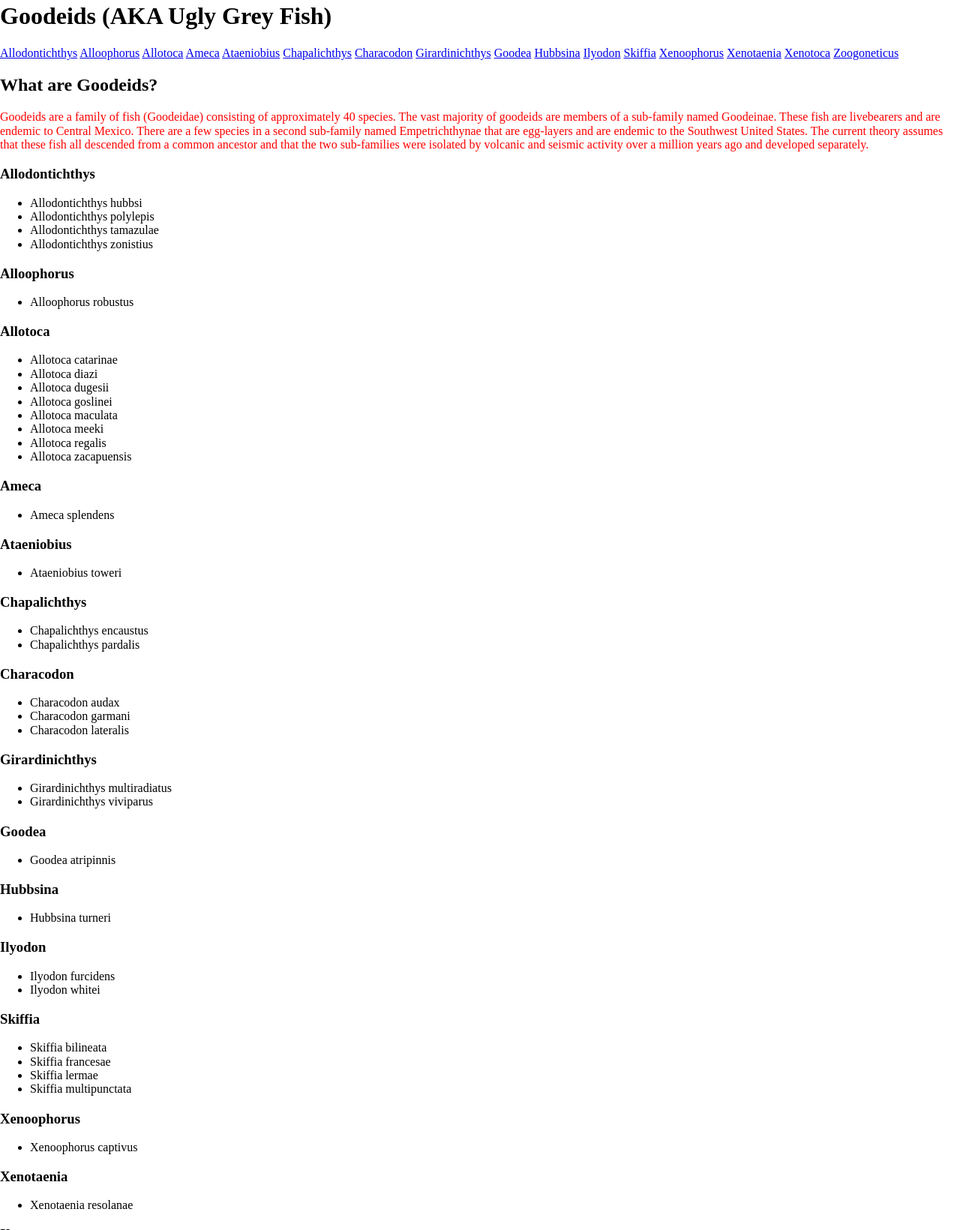
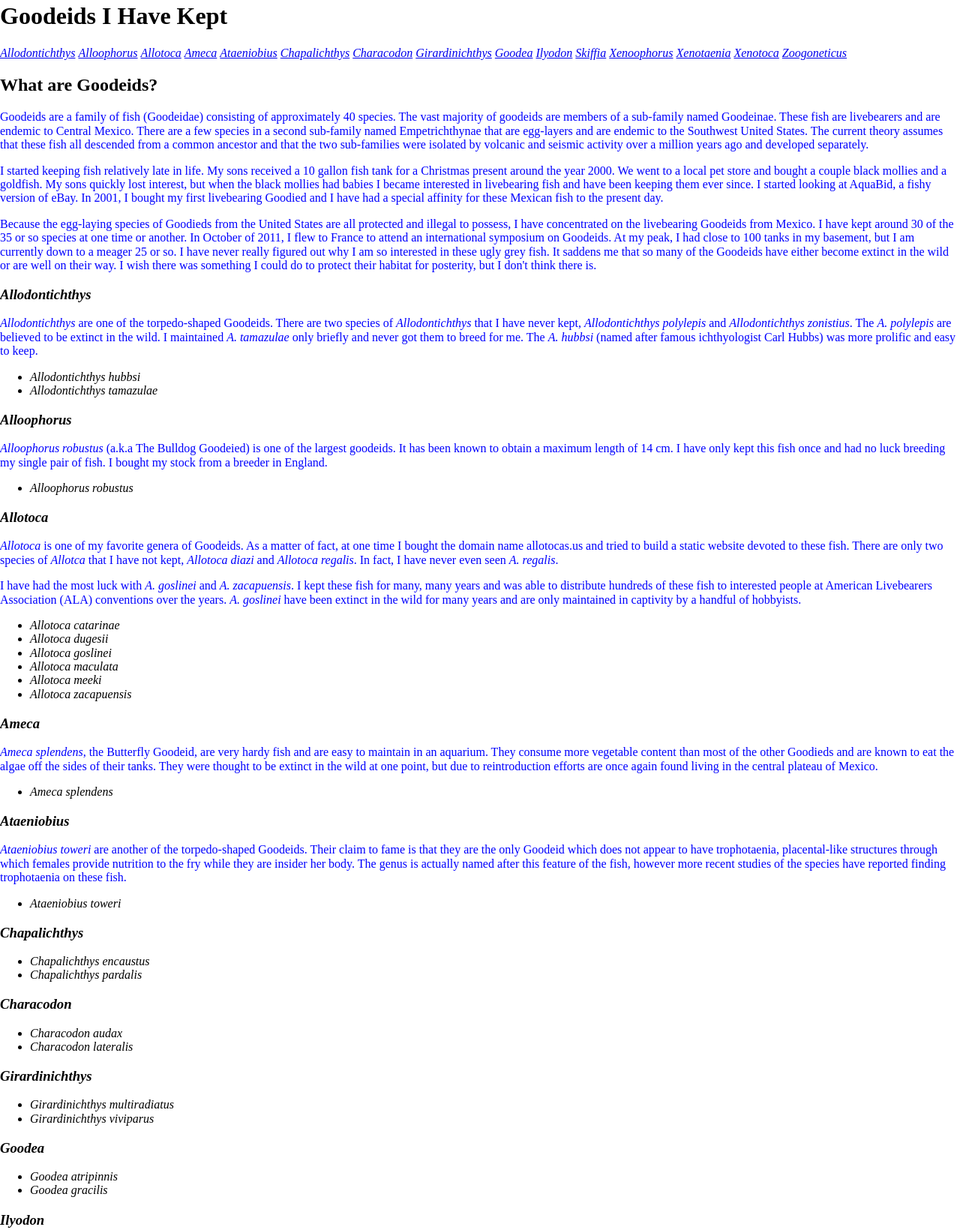
Before and after one commit to joelhealy/html-me-something, a plain HTML site: page index.html in a window 1280 px wide. Shown: the part 18-1658 px from the top of the page at 75% size. Drawn offline with Linux system fonts and the light colour scheme.

Commit message:
Added content to genera beginning with the letter A

```diff
--- a/index.html
+++ b/index.html
@@ -7,24 +7,23 @@
 </head>
 <body>
   <header>
-    <h1>Goodeids (AKA Ugly Grey Fish)</h1>
+    <h1>Goodeids I Have Kept</h1>
     <nav>
-      <a href="#allodontichthys">Allodontichthys</a>
-      <a href="#alloophorus">Alloophorus</a>
-      <a href="#allotoca">Allotoca</a>
-      <a href="#ameca">Ameca</a>
-      <a href="#ataeniobius">Ataeniobius</a>
-      <a href="#chapalichthys">Chapalichthys</a>
-      <a href="#characodon">Characodon</a>
-      <a href="#girardinichthys">Girardinichthys</a>
-      <a href="#goodea">Goodea</a>
-      <a href="#hubbsina">Hubbsina</a>
-      <a href="#ilyodon">Ilyodon</a>
-      <a href="#skiffia">Skiffia</a>
-      <a href="#xenoophorus">Xenoophorus</a>
-      <a href="#xenotaenia">Xenotaenia</a>
-      <a href="#xenotoca">Xenotoca</a>
-      <a href="#zoogoneticus">Zoogoneticus</a>
+      <a href="#allodontichthys"><span class="genus">Allodontichthys</span></a>
+      <a href="#alloophorus"><span class="genus">Alloophorus</span></a>
+      <a href="#allotoca"><span class="genus">Allotoca</span></a>
+      <a href="#ameca"><span class="genus">Ameca</span></a>
+      <a href="#ataeniobius"><span class="genus">Ataeniobius</span></a>
+      <a href="#chapalichthys"><span class="genus">Chapalichthys</span></a>
+      <a href="#characodon"><span class="genus">Characodon</span></a>
+      <a href="#girardinichthys"><span class="genus">Girardinichthys</span></a>
+      <a href="#goodea"><span class="genus">Goodea</span></a>
+      <a href="#ilyodon"><span class="genus">Ilyodon</span></a>
+      <a href="#skiffia"><span class="genus">Skiffia</span></a>
+      <a href="#xenoophorus"><span class="genus">Xenoophorus</span></a>
+      <a href="#xenotaenia"><span class="genus">Xenotaenia</span></a>
+      <a href="#xenotoca"><span class="genus">Xenotoca</span></a>
+      <a href="#zoogoneticus"><span class="genus">Zoogoneticus</span></a>
     </nav>
   </header>
   <main>
@@ -35,138 +34,186 @@
          are a few species in a second sub-family named Empetrichthynae that are egg-layers and are endemic to the Southwest
          United States.  The current theory assumes that these fish all descended from a common ancestor and that the two
          sub-families were isolated by volcanic and seismic activity over a million years ago and developed separately.
+      </p>
+      <p>
+        I started keeping fish relatively late in life.  My sons received a 10 gallon fish tank for a Christmas present
+        around the year 2000.  We went to a local pet store and bought a couple black mollies and a goldfish.  My sons
+        quickly lost interest, but when the black mollies had babies I became interested in livebearing fish and have
+        been keeping them ever since.  I started looking at AquaBid, a fishy version of eBay.  In 2001, I bought my first
+        livebearing Goodied and I have had a special affinity for these Mexican fish to the present day.
+      </p>
+      <p>
+        Because the egg-laying species of Goodieds from the United States are all protected and illegal to possess, I have
+        concentrated on the livebearing Goodeids from Mexico.  I have kept around 30 of the 35 or so species at one time
+        or another.  In October of 2011, I flew to France to attend an international symposium on Goodeids.  At my peak,
+        I had close to 100 tanks in my basement, but I am currently down to a meager 25 or so.
+        I have never really figured out why I am so interested in these ugly grey fish.  It saddens me that so many of
+        the Goodeids have either become extinct in the wild or are well on their way.  I wish there was something I could
+        do to protect their habitat for posterity, but I don't think there is.
+      </p>
     </header>
     <section>
       <a id="allodontichthys"/>
-      <h3>Allodontichthys</h3>
+      <h3><span class="genus">Allodontichthys</span></h3>
+      <p>
+        <span class="genus">Allodontichthys</span> are one of the torpedo-shaped Goodeids.  There are two species of <span class="genus">Allodontichthys</span> that I have never kept,
+        <span class="species">Allodontichthys polylepis</span> and <span class="species">Allodontichthys zonistius</span>.  The <span class="species">A. polylepis</span> are believed to be extinct in the wild.  I
+        maintained <span class="species">A. tamazulae</span> only briefly and never got them to breed for me.  The <span class="species">A. hubbsi</span> (named after famous ichthyologist
+        Carl Hubbs) was more prolific and easy to keep.
+      </p>
       <ul>
-        <li>Allodontichthys hubbsi</li>
-        <li>Allodontichthys polylepis</li>
-        <li>Allodontichthys tamazulae</li>
-        <li>Allodontichthys zonistius</li>
+        <li><span class="species">Allodontichthys hubbsi</span></li>
+        <li><span class="species">Allodontichthys tamazulae</span></li>
       </ul>
     </section>
     <section>
       <a id="alloophorus"/>
-      <h3>Alloophorus</h3>
+      <h3><span class="genus">Alloophorus</span></h3>
+      <p>
+        <span class="species">Alloophorus robustus</span> (a.k.a The Bulldog Goodeied) is one of the largest goodeids.  It has been known
+        to obtain a maximum length of 14 cm.  I have only kept this fish once and had no luck breeding my single pair of fish.  I bought
+        my stock from a breeder in England.
+      </p>
       <ul>
-        <li>Alloophorus robustus</li>
+        <li><span class="species">Alloophorus robustus</span></li>
       </ul>
     </section>
     <section>
       <a id="allotoca"/>
-      <h3>Allotoca</h3>
+      <h3><span class="genus">Allotoca</span></h3>
+      <p>
+        <span class="genus">Allotoca</span> is one of my favorite genera of Goodeids.
+        As a matter of fact, at one time I bought the domain name allotocas.us and tried
+        to build a static website devoted to these fish.  There are only two species of
+        <span class="genus">Allotca</span> that I have not kept, <span class="species">Allotoca diazi</span>
+        and <span class="species">Allotoca regalis</span>. In fact, I have never even seen
+        <span class="species">A. regalis</span>.
+      </p>
+      <p>
+        I have had the most luck with <span class="species">A. goslinei</span> and
+        <span class="species">A. zacapuensis</span>.  I kept these fish for many, many
+        years and was able to distribute hundreds of these fish to interested people
+        at American Livebearers Association (ALA) conventions over the years.
+        <span class="species">A. goslinei</span> have been extinct in the wild for
+        many years and are only maintained in captivity by a handful of hobbyists.
+      </p>
       <ul>
-        <li>Allotoca catarinae</li>
-        <li>Allotoca diazi</li>
-        <li>Allotoca dugesii</li>
-        <li>Allotoca goslinei</li>
-        <li>Allotoca maculata</li>
-        <li>Allotoca meeki</li>
-        <li>Allotoca regalis</li>
-        <li>Allotoca zacapuensis</li>
+        <li><span class="species">Allotoca catarinae</span></li>
+        <li><span class="species">Allotoca dugesii</span></li>
+        <li><span class="species">Allotoca goslinei</span></li>
+        <li><span class="species">Allotoca maculata</span></li>
+        <li><span class="species">Allotoca meeki</span></li>
+        <li><span class="species">Allotoca zacapuensis</span></li>
       </ul>
     </section>
     <section>
       <a id="ameca"/>
-      <h3>Ameca</h3>
+      <h3><span class="genus">Ameca</span></h3>
+      <p>
+        <span class="species">Ameca splendens</span>, the Butterfly Goodeid, are very hardy fish
+        and are easy to maintain in an aquarium.  They consume more vegetable content than most
+        of the other Goodieds and are known to eat the algae off the sides of their tanks.  They
+        were thought to be extinct in the wild at one point, but due to reintroduction efforts
+        are once again found living in the central plateau of Mexico.
+      </p>
       <ul>
-        <li>Ameca splendens</li>
+        <li><span class="species">Ameca splendens</span></li>
       </ul>
     </section>
     <section>
       <a id="ataeniobius"/>
-      <h3>Ataeniobius</h3>
+      <h3><span class="genus">Ataeniobius</span></h3>
+      <p>
+        <span class="genus">Ataeniobius toweri</span> are another of the torpedo-shaped Goodeids.
+        Their claim to fame is that they are the only Goodeid which does not appear to have
+        trophotaenia, placental-like structures through which females provide nutrition to the fry
+        while they are insider her body.  The genus is actually named after this feature of the
+        fish, however more recent studies of the species have reported finding trophotaenia on
+        these fish.
+      </p>
       <ul>
-        <li>Ataeniobius toweri</li>
+        <li><span class="species">Ataeniobius toweri</span></li>
       </ul>
     </section>
     <section>
       <a id="chapalichthys"/>
-      <h3>Chapalichthys</h3>
+      <h3><span class="genus">Chapalichthys</span></h3>
       <ul>
-        <li>Chapalichthys encaustus</li>
-        <li>Chapalichthys pardalis</li>
+        <li><span class="species">Chapalichthys encaustus</span></li>
+        <li><span class="species">Chapalichthys pardalis</span></li>
       </ul>
     </section>
     <section>
       <a id="characodon"/>
-      <h3>Characodon</h3>
+      <h3><span class="genus">Characodon</span></h3>
       <ul>
-        <li>Characodon audax</li>
-        <li>Characodon garmani</li>
-        <li>Characodon lateralis</li>
+        <li><span class="species">Characodon audax</span></li>
+        <li><span class="species">Characodon lateralis</span></li>
       </ul>
     </section>
     <section>
       <a id="girardinichthys"/>
-      <h3>Girardinichthys</h3>
+      <h3><span class="genus">Girardinichthys</span></h3>
       <ul>
-        <li>Girardinichthys multiradiatus</li>
-        <li>Girardinichthys viviparus</li>
+        <li><span class="species">Girardinichthys multiradiatus</span></li>
+        <li><span class="species">Girardinichthys viviparus</span></li>
       </ul>
     </section>
     <section>
       <a id="goodea"/>
-      <h3>Goodea</h3>
+      <h3><span class="genus">Goodea</span></h3>
       <ul>
-        <li>Goodea atripinnis</li>
-      </ul>
-    </section>
-    <section>
-      <a id="hubbsina"/>
-      <h3>Hubbsina</h3>
-      <ul>
-        <li>Hubbsina turneri</li>
+        <li><span class="species">Goodea atripinnis</span></li>
+        <li><span class="species">Goodea gracilis</span></li>
       </ul>
     </section>
     <section>
       <a id="ilyodon"/>
-      <h3>Ilyodon</h3>
+      <h3><span class="genus">Ilyodon</span></h3>
       <ul>
-        <li>Ilyodon furcidens</li>
-        <li>Ilyodon whitei</li>
+        <li><span class="species">Ilyodon furcidens</span></li>
+        <li><span class="species">Ilyodon whitei</span></li>
       </ul>
     </section>
     <section>
       <a id="skiffia"/>
-      <h3>Skiffia</h3>
+      <h3><span class="genus">Skiffia</span></h3>
       <ul>
-        <li>Skiffia bilineata</li>
-        <li>Skiffia francesae</li>
-        <li>Skiffia lermae</li>
-        <li>Skiffia multipunctata</li>
+        <li><span class="species">Skiffia bilineata</span></li>
+        <li><span class="species">Skiffia francesae</span></li>
+        <li><span class="species">Skiffia lermae</span></li>
+        <li><span class="species">Skiffia multipunctata</span></li>
       </ul>
     </section>
     <section>
       <a id="xenoophorus"/>
-      <h3>Xenoophorus</h3>
+      <h3><span class="genus">Xenoophorus</span></h3>
       <ul>
-        <li>Xenoophorus captivus</li>
+        <li><span class="species">Xenoophorus captivus</span></li>
       </ul>
     </section>
     <section>
       <a id="xenotaenia"/>
-      <h3>Xenotaenia</h3>
+      <h3><span class="genus">Xenotaenia</span></h3>
       <ul>
-        <li>Xenotaenia resolanae</li>
+        <li><span class="species">Xenotaenia resolanae</span></li>
       </ul>
     </section>
     <section>
       <a id="xenotoca"/>
-      <h3>Xenotoca</h3>
+      <h3><span class="genus">Xenotoca</span></h3>
       <ul>
-        <li>Xenotoca eiseni</li>
-        <li>Xenotoca melanosoma</li>
-        <li>Xenotoca variata</li>
+        <li><span class="species">Xenotoca eiseni</span></li>
+        <li><span class="species">Xenotoca melanosoma</span></li>
+        <li><span class="species">Xenotoca variata</span></li>
       </ul>
     </section>
     <section>
       <a id="zoogoneticus"/>
-      <h3>Zoogoneticus</h3>
+      <h3><span class="genus">Zoogoneticus</span></h3>
       <ul>
-        <li>Zoogoneticus quitzeoensis</li>
-        <li>Zoogoneticus tequila</li>
+        <li><span class="species">Zoogoneticus quitzeoensis</span></li>
+        <li><span class="species">Zoogoneticus tequila</span></li>
       </ul>
     </section>
   </main>
--- a/style.css
+++ b/style.css
@@ -1,3 +1,11 @@
 p {
-    color: red;
+    color: blue;
 }
+
+.genus {
+    font-style: italic;
+}
+
+.species {
+    font-style: italic;
+}
```
